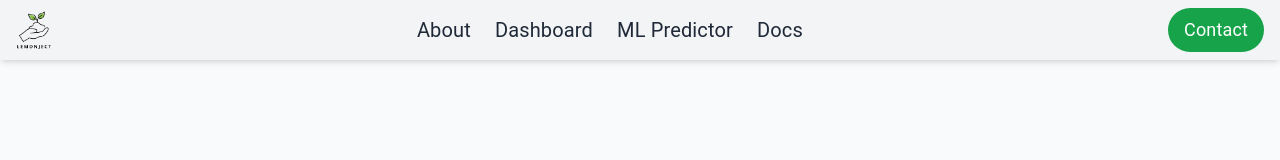
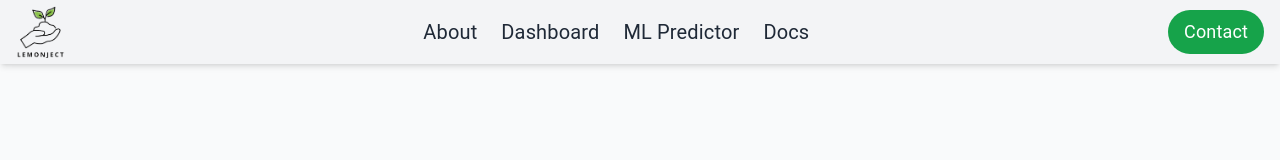
Before and after one commit to masedryer/ClimateRisk, a Next.js app in the folder carbonrisk/: page /login in a window 1280 px wide. Shown: the top 160 px of the page. Built offline with nearby package versions, Linux system fonts and the light colour scheme; no server answers.

Commit message:
Update navbar.jsx

```diff
--- a/carbonrisk/src/components/ui/Navbar/navbar.jsx
+++ b/carbonrisk/src/components/ui/Navbar/navbar.jsx
@@ -58,8 +58,8 @@ export default function Navbar() {
       <Image
         src="/Lemonjectupdate.png"
         alt="Lemonject Logo"
-        width={40}
-        height={15}
+        width={55}
+        height={20}
         className="hover:opacity-80 transition-opacity"
       />
     </Link>
```
